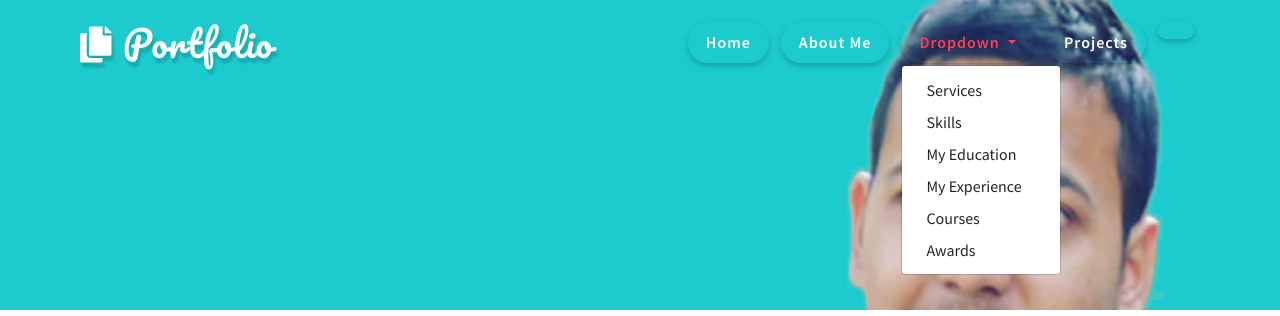
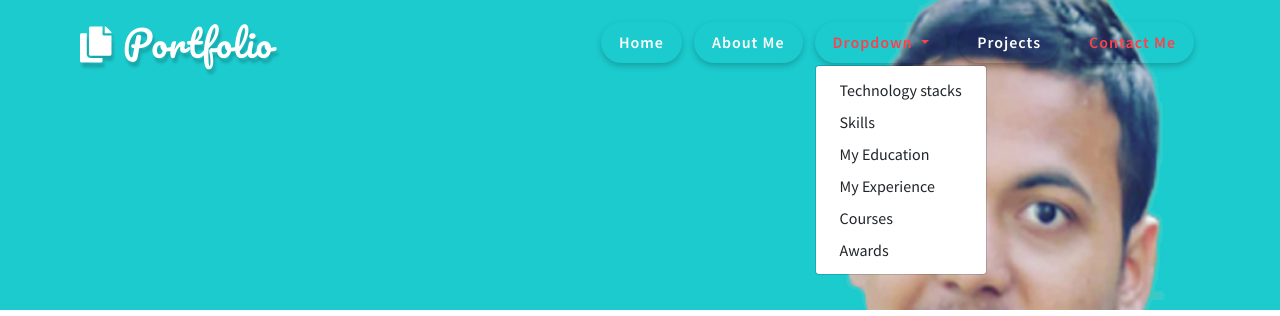
Before and after one commit to ujjaldas132/portfolio, a plain HTML site: page contact.html in a window 1280 px wide. Both pictures are taken after a click on the button "Dropdown". Shown: the top 316 px of the page. Drawn offline with Linux system fonts and the light colour scheme.

Commit message:
upnav links and foot links resolved

```diff
--- a/contact.html
+++ b/contact.html
@@ -68,6 +68,11 @@ License URL:
 
 					</span>
 				</button>
+
+
+
+
+
 				<div class="collapse navbar-collapse" id="navbarSupportedContent">
 					<ul class="navbar-nav ml-lg-auto text-lg-right text-center">
 						<li class="nav-item">
@@ -84,19 +89,19 @@ License URL:
 								Dropdown
 							</a>
 							<div class="dropdown-menu text-lg-left text-center" aria-labelledby="navbarDropdown">
-								<a class="dropdown-item" href="index.html">Services</a>
-								<a class="dropdown-item" href="index.html" title="">Skills</a>
-								<a class="dropdown-item" href="index.html" title="">My Education</a>
-								<a class="dropdown-item" href="index.html" title="">My Experience</a>
-								<a class="dropdown-item" href="index.html" title="">Courses</a>
-								<a class="dropdown-item" href="index.html" title="">Awards</a>
+								<a class="dropdown-item" href="index.html#services">Technology stacks</a>
+								<a class="dropdown-item" href="index.html#skills" title="">Skills</a>
+								<a class="dropdown-item" href="index.html#education" title="">My Education</a>
+								<a class="dropdown-item" href="index.html#experience" title="">My Experience</a>
+								<a class="dropdown-item" href="index.html#clients" title="">Courses</a>
+								<a class="dropdown-item" href="index.html#awards" title="">Awards</a>
 							</div>
 						</li>
 						<li class="nav-item">
-							<a class="nav-link" href="index.html">Projects</a>
+							<a class="nav-link" href="index.html#projects">Projects</a>
 						</li>
 						<li class="nav-item active">
-							<a class="nav-link" href="contact.html"> </a>
+							<a class="nav-link" href="contact.html">Contact Me</a>
 						</li>
 					</ul>
 				</div>
@@ -237,13 +242,13 @@ License URL:
 								<a href="index.html" class="active">Home</a>
 							</li>
 							<li class="mr-4">
-								<a class="scroll" href="#about">About Me</a>
+								<a class="active" href="index.html#about">About Me</a>
 							</li>
 							<li class="mr-4">
-								<a class="scroll" href="#services">My Services</a>
+								<a class="active" href="index.html#services">My Services</a>
 							</li>
 							<li>
-								<a class=" scroll" href="#projects">Projects</a>
+								<a class="active" href="index.html#projects">Projects</a>
 							</li>
 						</ul>
 					</div>
```
